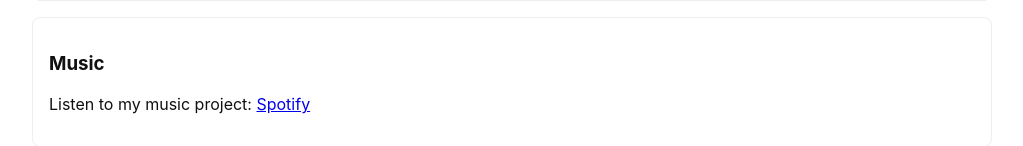
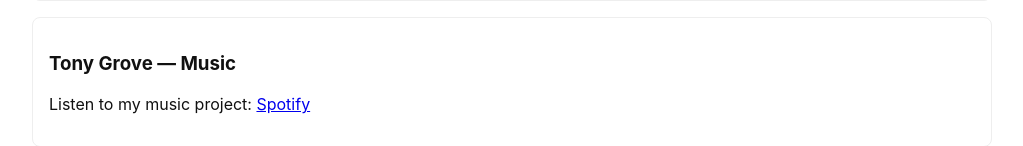
Before and after one commit to skysmith/skyler-site, a Next.js app: page /projects in a window 1280 px wide. Shown: the part 936-1082 px from the top of the page, without its empty margins (128-1151 px from the left). Built offline with nearby package versions, Linux system fonts and the light colour scheme.

Commit message:
Projects: restore 'Tony Grove — Music' heading

```diff
--- a/pages/projects.js
+++ b/pages/projects.js
@@ -35,7 +35,7 @@ export default function Projects(){
         </section>
 
         <section className="card" style={{marginTop:'1rem'}}>
-          <h3>Music</h3>
+          <h3>Tony Grove — Music</h3>
           <p>Listen to my music project: <a href="https://open.spotify.com/artist/683U6wyvDadi5GExsaaojj?si=OhSxvCvRSQmI92vmmL8yZw" target="_blank" rel="noopener noreferrer">Spotify</a></p>
         </section>
       </main>
```
